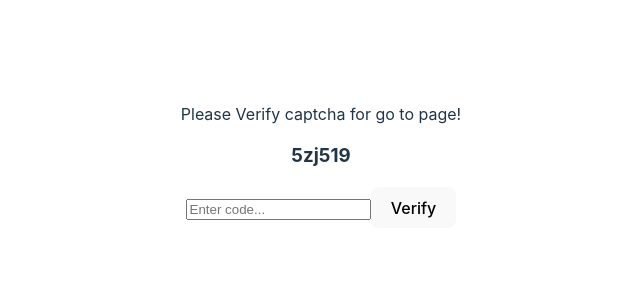
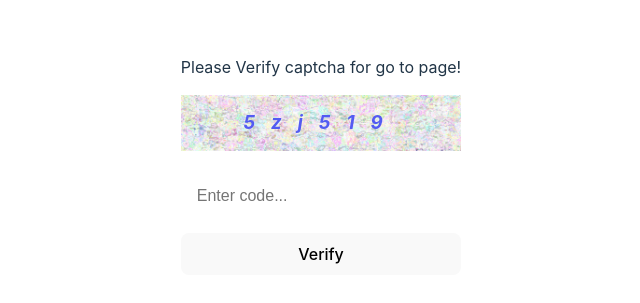
Before and after one commit to nafasebra/react-custom-recaptcha, a React (Vite) app: page / in a window 1280 px wide. Shown: the part 243-546 px from the top of the page, without its empty margins (319-959 px from the left). Built offline with nearby package versions, Linux system fonts and the light colour scheme.

Commit message:
Change style of captcha file

```diff
--- a/src/index.css
+++ b/src/index.css
@@ -3,11 +3,9 @@
   font-size: 16px;
   line-height: 24px;
   font-weight: 400;
-
   color-scheme: light dark;
   color: rgba(255, 255, 255, 0.87);
-  background-color: #242424;
-
+  background-color: #454545;
   font-synthesis: none;
   text-rendering: optimizeLegibility;
   -webkit-font-smoothing: antialiased;
@@ -56,38 +54,39 @@ button:focus-visible {
   outline: 4px auto -webkit-focus-ring-color;
 }
 
+input[type="text"] {
+  background-color: #ffffff;
+  padding: 0.75rem 1rem;
+  border: none;
+  border-radius: 8px;
+  color: #212121;
+  font-size: 1rem;
+  margin-bottom: 1rem;
+}
+
+.captcha_image {
+  background-image: url('./assets/bgcaptcha.png');
+  background-repeat: no-repeat;
+  background-size: cover;
+  padding: 1rem 0;
+  margin-bottom: 1.5rem;
+}
+.captcha_image h3 {
+  margin: 0;
+  color: #535bf2;
+  letter-spacing: 1rem;
+  font-style: italic;
+}
+.captcha_form {
+  display: flex;
+  flex-direction: column;
+}
+
 #root {
   max-width: 1280px;
   margin: 0 auto;
   padding: 2rem;
   text-align: center;
-}
-
-.logo {
-  height: 6em;
-  padding: 1.5em;
-  will-change: filter;
-}
-.logo:hover {
-  filter: drop-shadow(0 0 2em #646cffaa);
-}
-.logo.react:hover {
-  filter: drop-shadow(0 0 2em #61dafbaa);
-}
-
-@keyframes logo-spin {
-  from {
-    transform: rotate(0deg);
-  }
-  to {
-    transform: rotate(360deg);
-  }
-}
-
-@media (prefers-reduced-motion: no-preference) {
-  a:nth-of-type(2) .logo {
-    animation: logo-spin infinite 20s linear;
-  }
 }
 
 .card {
```
